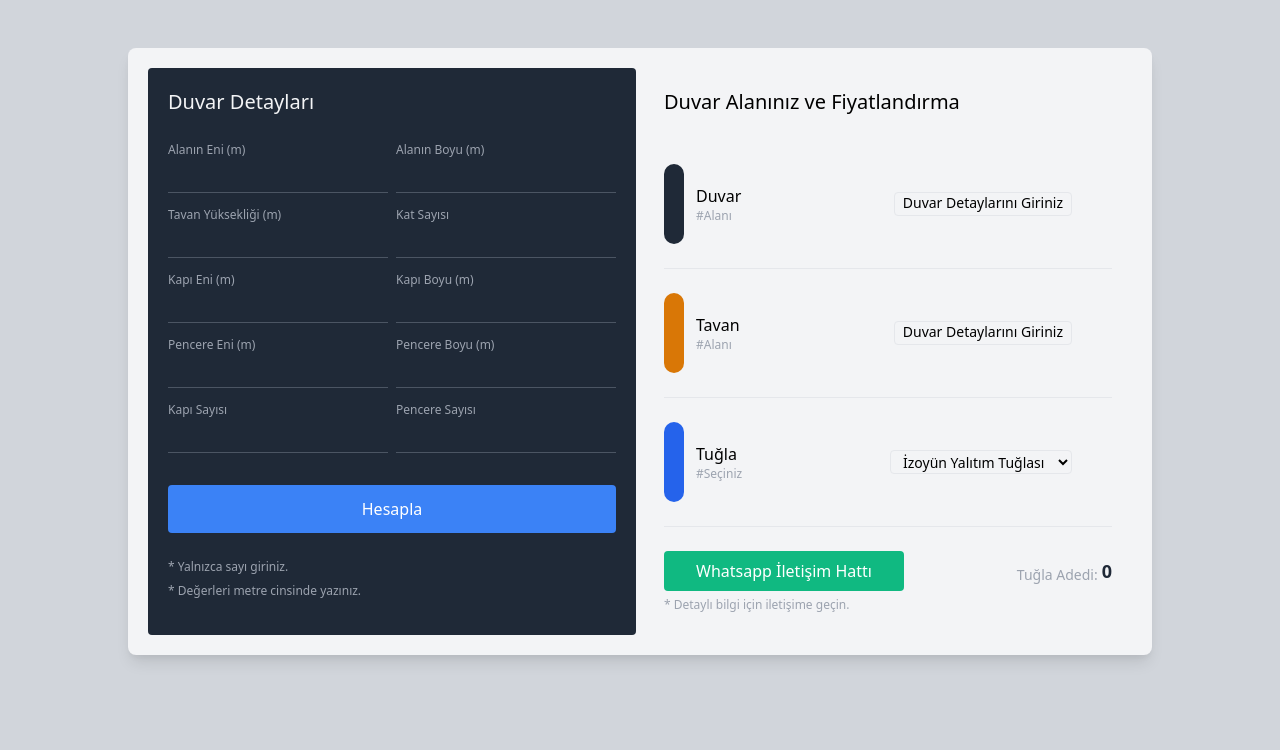
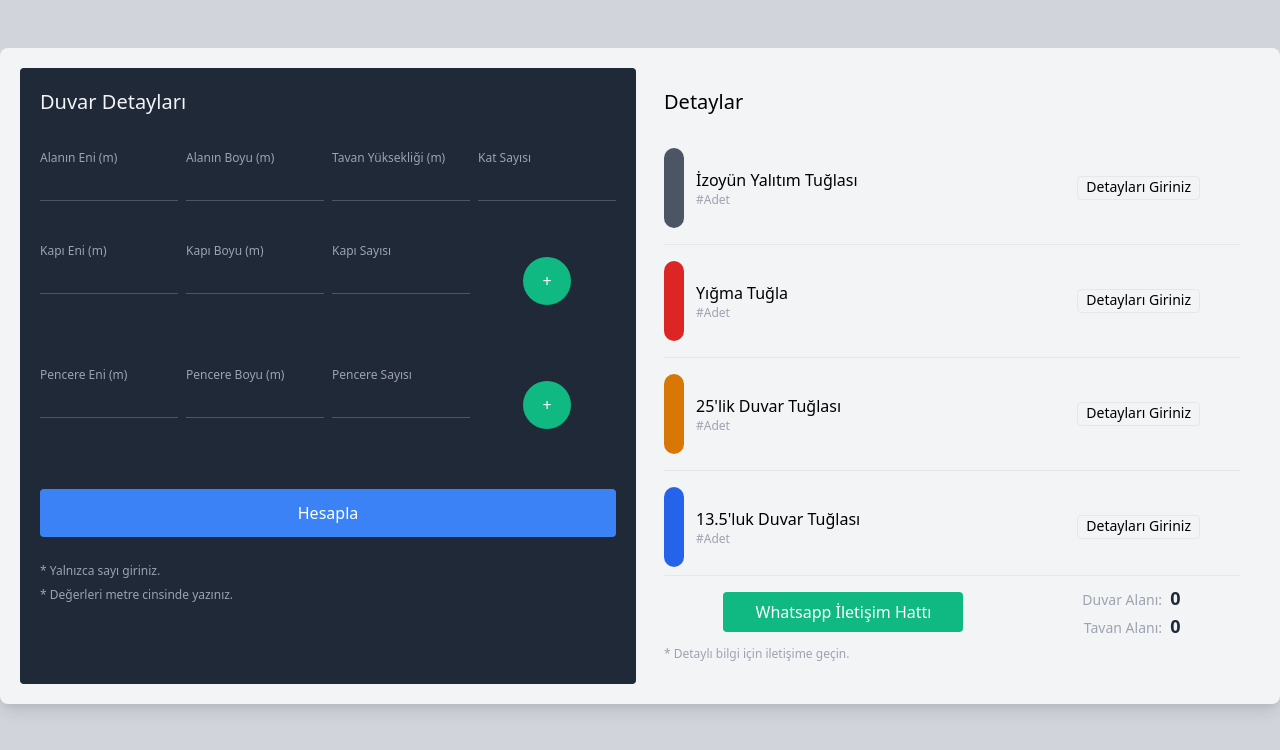
Before and after one commit to mchtter/calculate-wall-area, a plain HTML site: page index.html in a window 1280 px wide. Drawn offline with nearby package versions, Linux system fonts and the light colour scheme.

Commit message:
Update index.html

```diff
--- a/index.html
+++ b/index.html
@@ -1,62 +1,71 @@
 <!DOCTYPE html>
-<html lang="en">
+<html lang="tr">
 <head>
     <meta charset="UTF-8">
     <meta http-equiv="X-UA-Compatible" content="IE=edge">
     <meta name="viewport" content="width=device-width, initial-scale=1.0">
     <link rel="stylesheet" href="https://unpkg.com/tailwindcss@^2/dist/tailwind.min.css">
+    <link rel="stylesheet" href="./style.css">
     <title>Duvar Alanı Hesaplayıcı</title>
 </head>
-<body>
-    <div class="h-screen bg-gray-300">
+<body class="h-100 bg-gray-300">
     <div class="py-12">
-            <div class="max-w-md mx-auto bg-gray-100 shadow-lg rounded-lg md:max-w-5xl">
+        <div class="max-w-md mx-auto bg-gray-100 shadow-lg rounded-lg md:max-w-7xl">
             <div class="md:flex ">
                 <div class="w-full p-4 px-5 py-5">
                     <div class="md:grid md:grid-cols-2 gap-2 ">
-
                         <div class="p-5 bg-gray-800 rounded overflow-visible"> <span class="text-xl font-medium text-gray-100 block pb-3">Duvar Detayları</span>
                             <form>
-                                    <div class="grid grid-cols-2 gap-2 pt-2 mb-3">
+                                <div class="grid grid-cols-4 gap-2 pt-4 mb-5">
                                     <div>
-                                            <label class="text-xs text-gray-400">Alanın Eni (m)</label>
+                                        <label class="text-xs text-gray-400 required">Alanın Eni (m)</label>
                                         <input type="number" step="0.01" id="fieldWidth" class="focus:outline-none w-full h-6 bg-gray-800 text-white placeholder-gray-300 text-sm border-b border-gray-600 py-4" required>
                                     </div>
                                     <div>
-                                            <label class="text-xs text-gray-400">Alanın Boyu (m)</label>
+                                        <label class="text-xs text-gray-400 required">Alanın Boyu (m)</label>
                                         <input type="number" step="0.01" id="fieldHeight" class="focus:outline-none w-full h-6 bg-gray-800 text-white placeholder-gray-300 text-sm border-b border-gray-600 py-4" required>
                                     </div>
                                     <div>
-                                            <label class="text-xs text-gray-400">Tavan Yüksekliği (m)</label>
+                                        <label class="text-xs text-gray-400 required">Tavan Yüksekliği (m)</label>
                                         <input type="number" step="0.01" id="ceilingHeight" class="focus:outline-none w-full h-6 bg-gray-800 text-white placeholder-gray-300 text-sm border-b border-gray-600 py-4" required>
                                     </div>
                                     <div>
-                                            <label class="text-xs text-gray-400">Kat Sayısı</label>
-                                            <input type="number" step="0.01" id="floorsNumber" class="focus:outline-none w-full h-6 bg-gray-800 text-white placeholder-gray-300 text-sm border-b border-gray-600 py-4" required>
+                                        <label class="text-xs text-gray-400 required">Kat Sayısı</label>
+                                        <input type="number" id="floorsNumber" class="focus:outline-none w-full h-6 bg-gray-800 text-white placeholder-gray-300 text-sm border-b border-gray-600 py-4" required>
                                     </div>
+                                </div>
+                                <div id="doors">
+                                    <div id="door-0" class="grid grid-cols-4 gap-2 pt-4 mb-5">
                                         <div>
                                             <label class="text-xs text-gray-400">Kapı Eni (m)</label>
-                                            <input type="number" step="0.01" id="doorWidth" class="focus:outline-none w-full h-6 bg-gray-800 text-white placeholder-gray-300 text-sm border-b border-gray-600 py-4" required>
+                                            <input type="number" step="0.01" id="doorWidth" class="focus:outline-none w-full h-6 bg-gray-800 text-white placeholder-gray-300 text-sm border-b border-gray-600 py-4">
                                         </div>
                                         <div>
                                             <label class="text-xs text-gray-400">Kapı Boyu (m)</label>
-                                            <input type="number" step="0.01" id="doorHeight" class="focus:outline-none w-full h-6 bg-gray-800 text-white placeholder-gray-300 text-sm border-b border-gray-600 py-4" required>
+                                            <input type="number" step="0.01" id="doorHeight" class="focus:outline-none w-full h-6 bg-gray-800 text-white placeholder-gray-300 text-sm border-b border-gray-600 py-4">
                                         </div>
                                         <div>
+                                            <label class="text-xs text-gray-400">Kapı Sayısı</label>
+                                            <input type="number" id="doorNumber" class="focus:outline-none w-full h-6 bg-gray-800 text-white placeholder-gray-300 text-sm border-b border-gray-600 py-4">
+                                        </div>
+                                        <button type="button" onclick="add('door')" class="h-12 w-12 my-5 bg-green-500 rounded-full focus:outline text-white hover:bg-green-600 justify-self-center"> + </button>
+                                    </div>
+                                </div>
+                                <div id="windows">
+                                    <div id="window-0" class="grid grid-cols-4 gap-2 pt-4 mb-5">
+                                        <div>
                                             <label class="text-xs text-gray-400">Pencere Eni (m)</label>
-                                            <input type="number" step="0.01" id="windowWidth" class="focus:outline-none w-full h-6 bg-gray-800 text-white placeholder-gray-300 text-sm border-b border-gray-600 py-4" required>
+                                            <input type="number" step="0.01" id="windowWidth" class="focus:outline-none w-full h-6 bg-gray-800 text-white placeholder-gray-300 text-sm border-b border-gray-600 py-4">
                                         </div>
                                         <div>
                                             <label class="text-xs text-gray-400">Pencere Boyu (m)</label>
-                                            <input type="number" step="0.01" id="windowHeight" class="focus:outline-none w-full h-6 bg-gray-800 text-white placeholder-gray-300 text-sm border-b border-gray-600 py-4" required>
-                                        </div>
-                                        <div>
-                                            <label class="text-xs text-gray-400">Kapı Sayısı</label>
-                                            <input type="number" step="0.01" id="doorsNumber" class="focus:outline-none w-full h-6 bg-gray-800 text-white placeholder-gray-300 text-sm border-b border-gray-600 py-4" required>
+                                            <input type="number" step="0.01" id="windowHeight" class="focus:outline-none w-full h-6 bg-gray-800 text-white placeholder-gray-300 text-sm border-b border-gray-600 py-4">
                                         </div>
                                         <div>
                                             <label class="text-xs text-gray-400">Pencere Sayısı</label>
-                                            <input type="number" step="0.01" id="windowNumber" class="focus:outline-none w-full h-6 bg-gray-800 text-white placeholder-gray-300 text-sm border-b border-gray-600 py-4" required>
+                                            <input type="number" id="windowNumber" class="focus:outline-none w-full h-6 bg-gray-800 text-white placeholder-gray-300 text-sm border-b border-gray-600 py-4">
+                                        </div>
+                                        <button type="button" onclick="add('window')" class="h-12 w-12 my-5 bg-green-500 rounded-full focus:outline text-white hover:bg-green-600 justify-self-center"> + </button>
                                     </div>
                                 </div>
                                 <button type="submit" class="h-12 w-full my-5 bg-blue-500 rounded focus:outline-none text-white hover:bg-blue-600">Hesapla</button>
@@ -70,64 +79,75 @@
                                 </li>
                             </ul>
                         </div>
-
                         <div class="col-span-1 p-5">
-                                <h1 class="text-xl font-medium">Duvar Alanınız ve Fiyatlandırma</h1>
-                                <div class="flex justify-between items-center mt-6 pt-6">
+                            <h1 class="text-xl font-medium">Detaylar</h1>
+                            <div class="flex justify-between items-center mt-4 pt-4">
                                 <div class="flex items-center">
-                                        <div class="rounded-full w-5 h-20 bg-gray-800"></div>
+                                    <div class="rounded-full w-5 h-20 bg-gray-600"></div>
                                     <div class="flex flex-col ml-3">
-                                            <span class="md:text-md font-medium">Duvar</span>
-                                            <span class="text-xs font-light text-gray-400">#Alanı</span>
+                                        <span class="md:text-md font-medium">İzoyün Yalıtım Tuğlası</span>
+                                        <span class="text-xs font-light text-gray-400">#Adet</span>
                                     </div>
                                 </div>
                                 <div class="flex justify-center items-center">
                                     <div class="pr-8 flex ">
-                                            <label id="wallArea" class="text-sm text-center text-black-400 border h-6 w-100 rounded text-sm px-2 mx-2">Duvar Detaylarını Giriniz</label>
-                                        </div>
-
+                                        <label id="insulation" class="text-sm text-center text-black-400 border h-6 w-100 rounded text-sm px-2 mx-2">Detayları Giriniz</label>
                                     </div>
                                 </div>
-                                <div class="flex justify-between items-center pt-6 mt-6 border-t">
+                            </div>
+                            <div class="flex justify-between items-center mt-4 pt-4 border-t">
                                 <div class="flex items-center">
-                                        <div class="rounded-full w-5 h-20 bg-yellow-600"></div>
+                                    <div class="rounded-full w-5 h-20 bg-red-600"></div>
                                     <div class="flex flex-col ml-3 ">
-                                            <span class="text-md font-medium w-auto">Tavan</span>
-                                            <span class="text-xs font-light text-gray-400">#Alanı</span>
+                                        <span class="text-md font-medium w-auto">Yığma Tuğla</span>
+                                        <span class="text-xs font-light text-gray-400">#Adet</span>
                                     </div>
                                 </div>
                                 <div class="flex justify-center items-center">
                                     <div class="pr-8 flex ">
-                                            <label id="ceilingArea" class="text-sm text-center text-black-400 border h-6 w-100 rounded text-sm px-2 mx-2">Duvar Detaylarını Giriniz</label>
-                                        </div>
-
+                                        <label id="pilup" class="text-sm text-center text-black-400 border h-6 w-100 rounded text-sm px-2 mx-2">Detayları Giriniz</label>
                                     </div>
                                 </div>
-                                <div class="flex justify-between items-center mt-6 pt-6 border-t">
+                            </div>
+                            <div class="flex justify-between items-center mt-4 pt-4 border-t">
+                                <div class="flex items-center">
+                                    <div class="rounded-full w-5 h-20 bg-yellow-600"></div>
+                                    <div class="flex flex-col ml-3 ">
+                                        <span class="text-md font-medium w-auto">25'lik Duvar Tuğlası</span>
+                                        <span class="text-xs font-light text-gray-400">#Adet</span>
+                                    </div>
+                                </div>
+                                <div class="flex justify-center items-center">
+                                    <div class="pr-8 flex ">
+                                        <label id="twentyfive" class="text-sm text-center text-black-400 border h-6 w-100 rounded text-sm px-2 mx-2">Detayları Giriniz</label>
+                                    </div>
+                                </div>
+                            </div>
+                            <div class="flex justify-between items-center mt-4 pt-4 border-t">
                                 <div class="flex items-center">
                                     <div class="rounded-full w-5 h-20 bg-blue-600"></div>
                                     <div class="flex flex-col ml-3 ">
-                                            <span class="text-md font-medium">Tuğla</span>
-                                            <span class="text-xs font-light text-gray-400">#Seçiniz</span>
+                                        <span class="text-md font-medium">13.5'luk Duvar Tuğlası</span>
+                                        <span class="text-xs font-light text-gray-400">#Adet</span>
                                     </div>
                                 </div>
-
                                 <div class="flex justify-center items-center">
-                                        <div class="pr-8 flex">
-                                            <select id="brickType" class="focus:outline-none bg-gray-100 border h-6 w-100 rounded text-sm px-2 mx-2">
-                                                <option value="1">İzoyün Yalıtım Tuğlası</option>
-                                                <option value="2">Yığma Tuğla</option>
-                                                <option value="3">25'lik Duvar Tuğlası</option>
-                                                <option value="4">13.5'luk Duvar Tuğlası</option>
-                                            </select>
+                                    <div class="pr-8 flex ">
+                                        <label id="thirteenhalf" class="text-sm text-center text-black-400 border h-6 w-100 rounded text-sm px-2 mx-2">Detayları Giriniz</label>
                                     </div>
                                 </div>
                             </div>
-                                <div class="flex justify-between items-center mt-6 pt-6 border-t">
+                            <div class="flex justify-around items-center mt-2 pt-2 border-t">
                             <button onclick="sendWhatsapp()" class="h-10 w-60 bg-green-500 rounded focus:outline-none text-white hover:bg-green-600">Whatsapp İletişim Hattı</button>
-                                    <div class="flex justify-center items-end">
-                                        <span class="text-sm font-medium text-gray-400 mr-1">Tuğla Adedi:</span>
-                                        <span id="totalBrick" class="text-lg font-bold text-gray-800 ">0</span>
+                                <div class="flex flex-col justify-center items-end">
+                                    <div>
+                                        <span class="text-sm font-medium text-gray-400 mr-1">Duvar Alanı:</span>
+                                        <span id="wallArea" class="text-lg font-bold text-gray-800 ">0</span>
+                                    </div>
+                                    <div>
+                                        <span class="text-sm font-medium text-gray-400 mr-1">Tavan Alanı:</span>
+                                        <span id="ceilingArea" class="text-lg font-bold text-gray-800 ">0</span>
+                                    </div>
                                 </div>
                             </div>
                             <ul>
@@ -141,7 +161,6 @@
             </div>
         </div>
     </div>
-    </div>
     <script src="./custom.js"></script>
 </body>
 </html>
```
Lines whose indentation alone changed are shown as unchanged.
